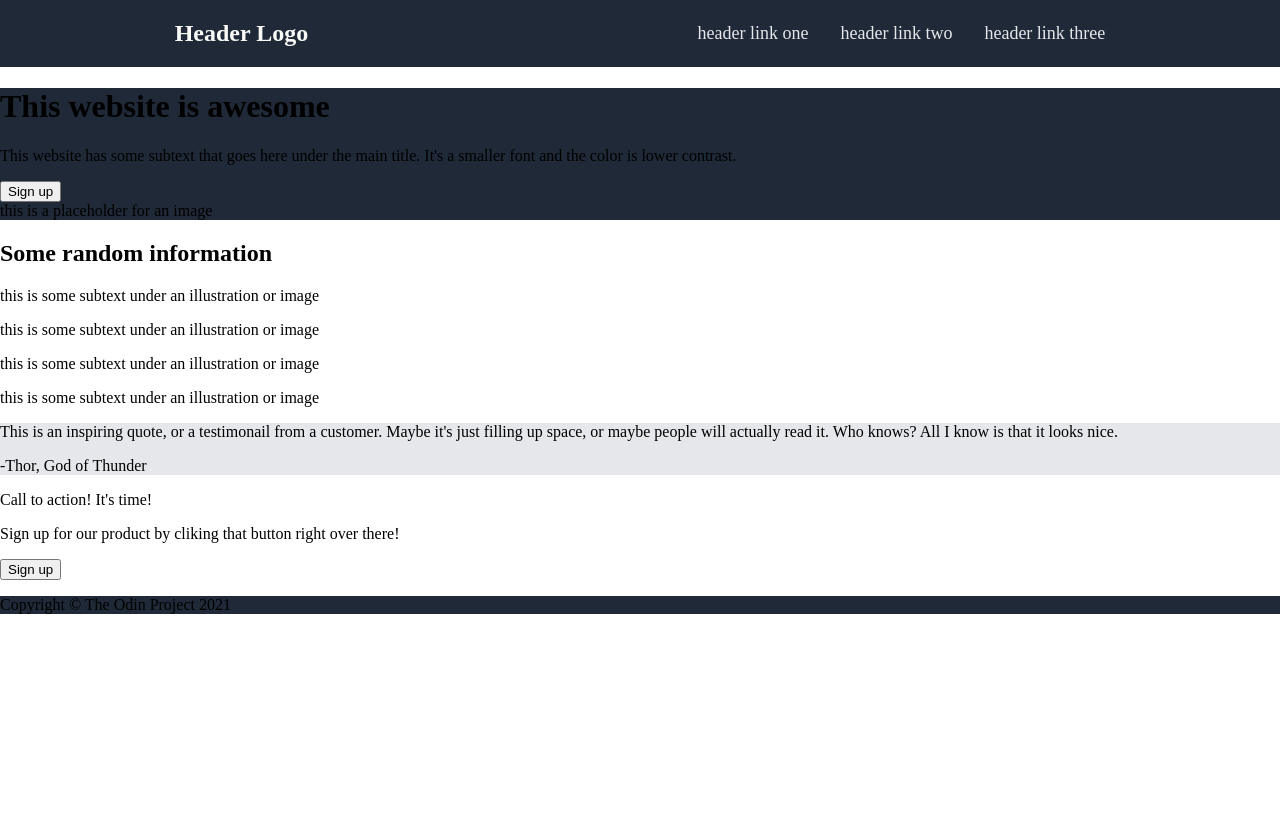
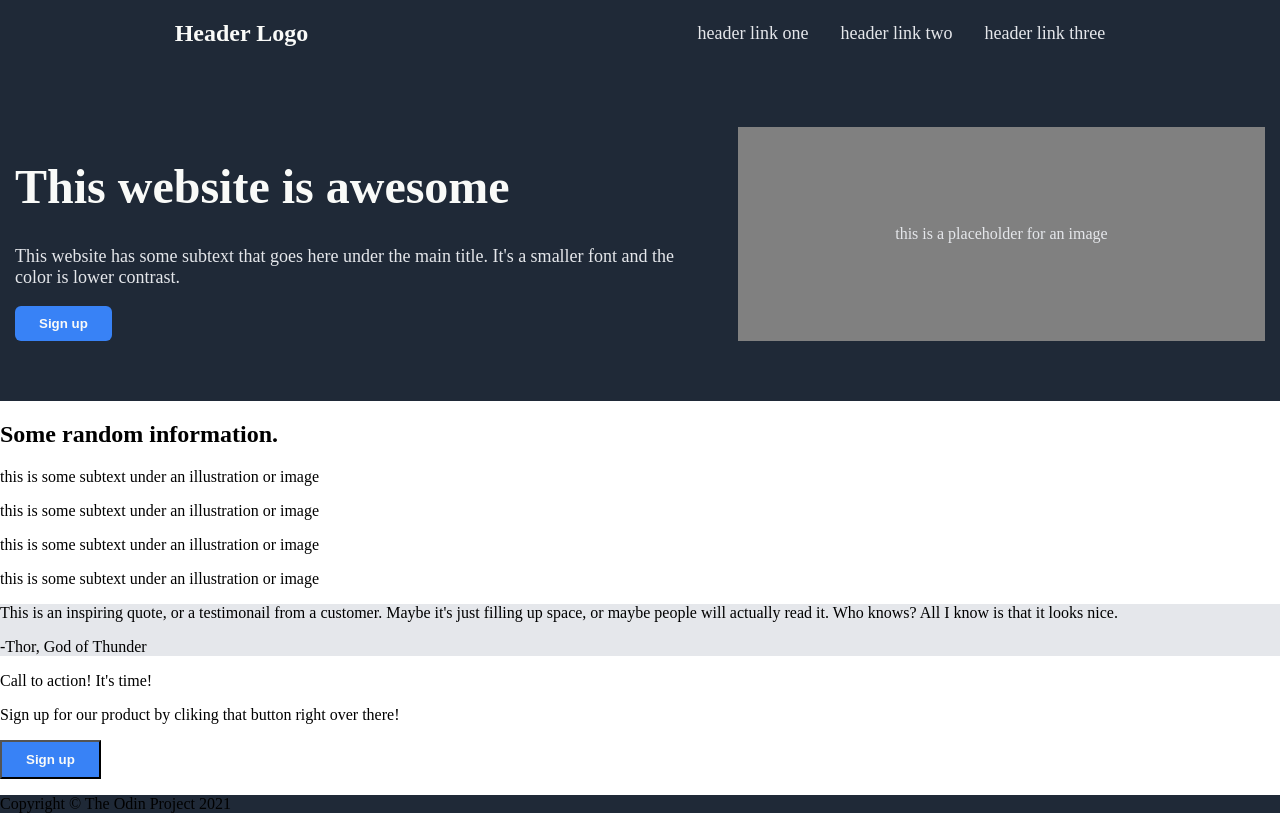
Before and after one commit to TheTeaEnjoyer/odin-landing-page, a plain HTML site: page index.html in a window 1280 px wide. Before the commit the page ends 800 px from the top, so only its background shows below. Drawn offline with Linux system fonts and the light colour scheme.

Commit message:
Style the hero section

```diff
--- a/index.html
+++ b/index.html
@@ -18,17 +18,21 @@
             </div>
 
         <div class="hero-section">
-            <h1>This website is awesome</h1>
-            <p>
-                This website has some subtext that goes here under the main title.
-                It's a smaller font and the color is lower contrast.
-            </p>
-            <button>Sign up</button>
-            <div>this is a placeholder for an image</div>
+            <div class="hero-content">
+                <div class="hero-text">
+                    <h1>This website is awesome</h1>
+                    <p>
+                        This website has some subtext that goes here under the main title.
+                        It's a smaller font and the color is lower contrast.
+                    </p>
+                    <button class="hero_btn">Sign up</button>
+                </div>
+                <div class="hero-img">this is a placeholder for an image</div>
+            </div>
         </div>
 
         <div class="information-section">
-            <h2>Some random information</h2>
+            <h2>Some random information.</h2>
             <div></div>
             <p>this is some subtext under an illustration or image</p>
             <div></div>
--- a/styles.css
+++ b/styles.css
@@ -16,7 +16,7 @@ body {
     /*margin-top: 0; /*deletes the white space created at the top of the site */
 }
 
-.nav-content {
+.nav-content { /*positions the text and gives it color*/
     display: flex;
     justify-content: space-around;
     align-items: center;
@@ -34,3 +34,54 @@ body {
     color: #E5E7EB;
     font-size: 18px;
 }
+
+.hero-section {
+    display: flex;
+    justify-content: center;
+    align-items: center;
+}
+
+
+.hero-content {
+    display: flex;
+    justify-content: space-between;
+    margin: 60px auto;
+    width: 1250px;
+    gap: 24px;
+}
+
+.hero-text {
+    flex-basis: auto;
+}
+
+.hero-text > h1 {
+    font-size: 48px;
+    font-weight: 800;
+    color: #F9FAF8;
+}
+
+.hero-text > p {
+    color: #E5E7EB;
+    font-size: 18px;
+}
+
+.hero-img {
+    flex-basis: 50%;
+    background-color: gray;
+    display: flex;
+    justify-content: center;
+    align-items: center;
+    color: #E5E7EB;
+}
+
+button {
+    background-color: #3882F6;
+    color: #F9FAF8;
+    font-weight: bold;
+    padding: 10px 24px;
+}
+
+.hero_btn {
+    border: none;
+    border-radius: 6px;
+}
```
